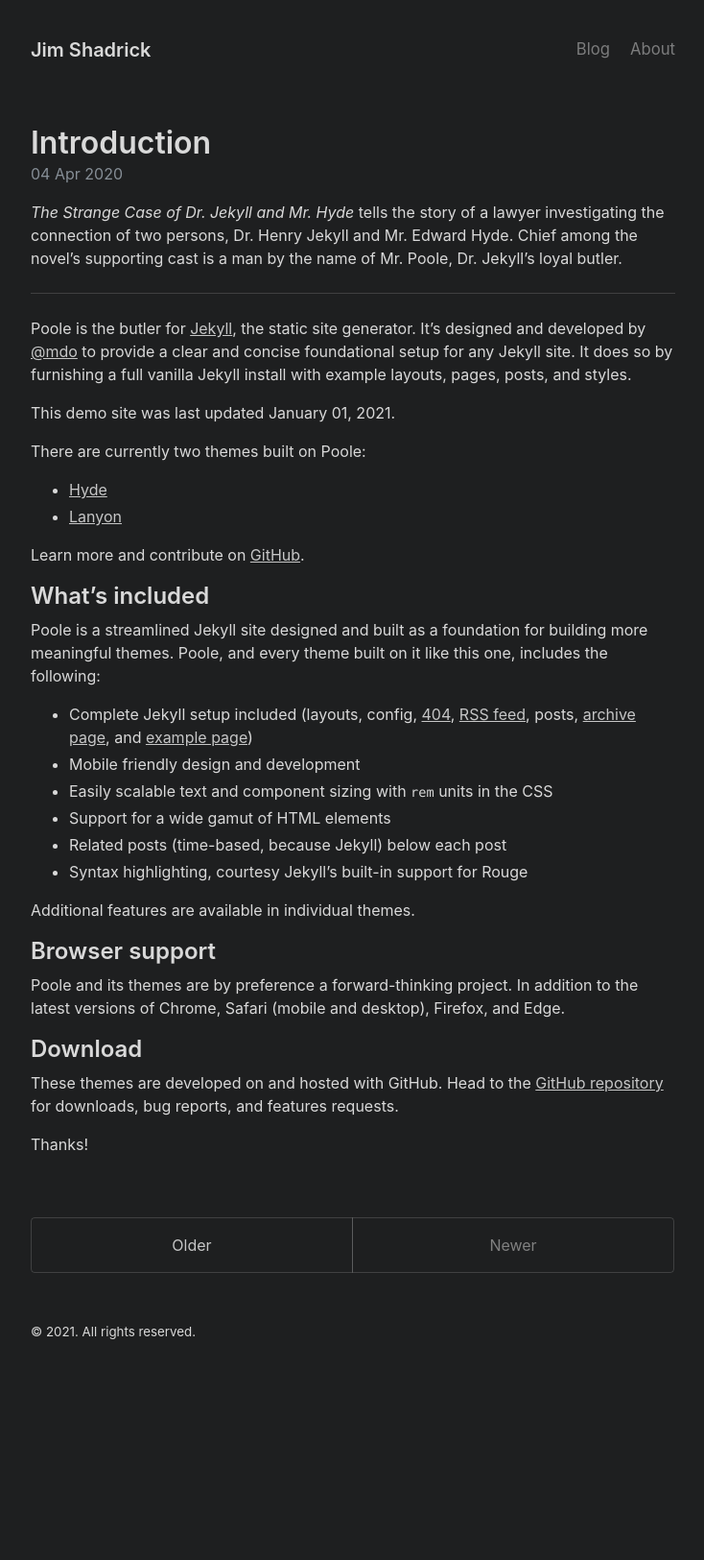
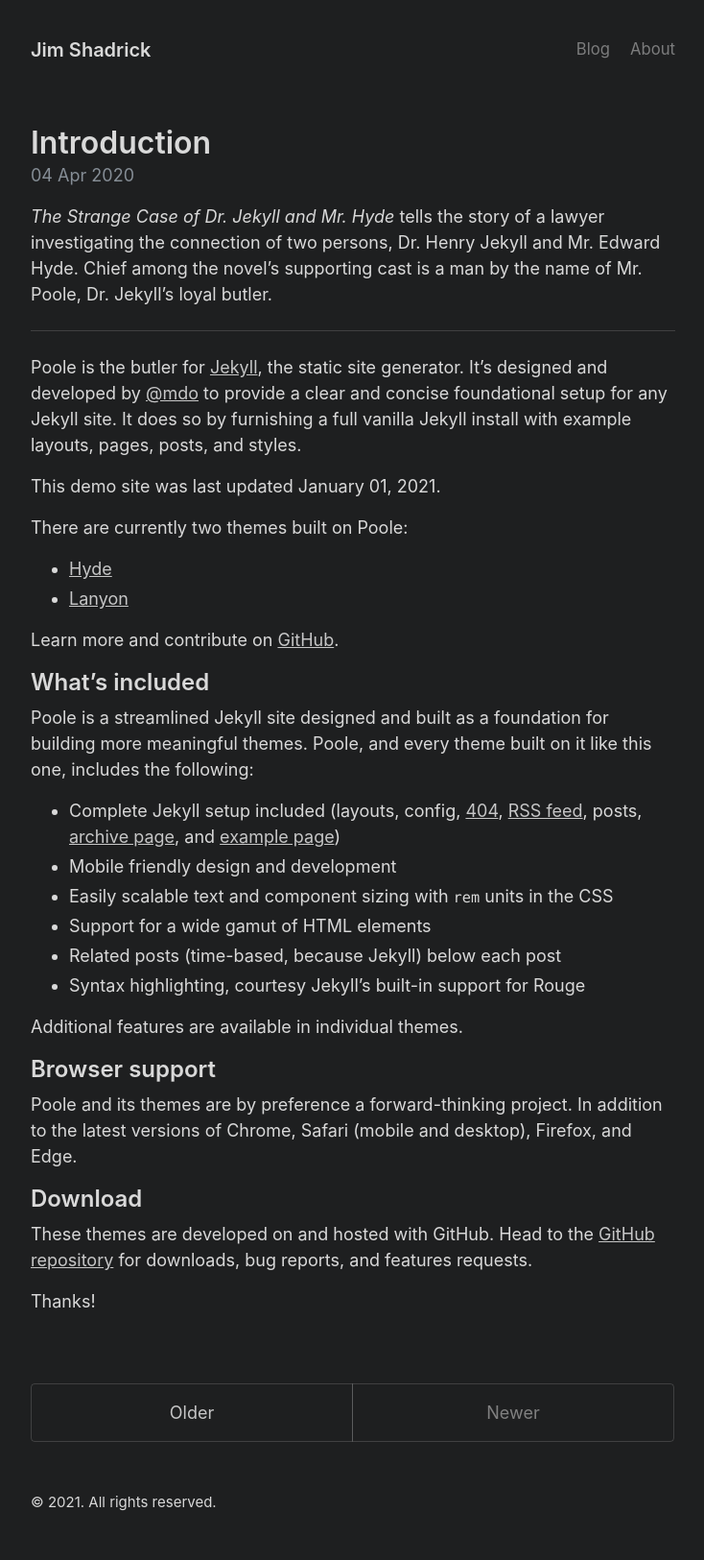
Before and after one commit to jimshadrick/jimshadrick.github.io, a Jekyll site: the page built from index.html, in a window 1280 px wide. Shown: the whole page at 96% size, without its empty margins (272-1006 px from the left). Built offline with Jekyll 4.4.1, drawn with Linux system fonts in a browser that asks for light colours; the list of posts is cut into pages by our own code; before the commit the page ends 1446 px from its top, so only the background shows below that.

Commit message:
Increase body text font size.

```diff
--- a/_sass/_variables.scss
+++ b/_sass/_variables.scss
@@ -33,7 +33,7 @@
   --body-font: -apple-system, BlinkMacSystemFont, "Segoe UI", Roboto,
     "Helvetica Neue", Arial, "Noto Sans", sans-serif, "Apple Color Emoji",
     "Segoe UI Emoji", "Segoe UI Symbol", "Noto Color Emoji";
-  --body-font-size: 16px;
+  --body-font-size: 18px;
   --body-line-height: 1.5;
   --body-color: var(--gray-700);
   --body-bg: #fff;
```
